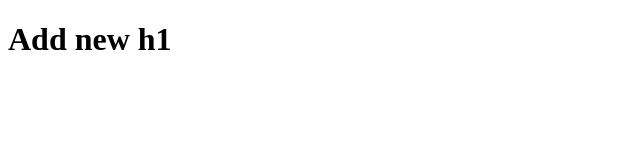
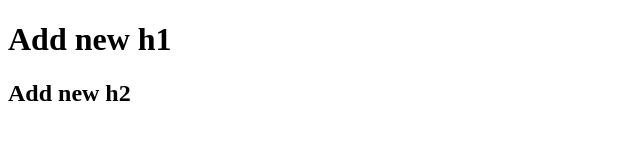
Before and after one commit to ev-ran/GIT_terminal_exercise, a plain HTML site: page index.html in a window 1280 px wide. Shown: the whole page, without its empty margins (0-640 px from the left). Drawn offline with Linux system fonts and the light colour scheme.

Commit message:
add new h2

```diff
--- a/index.html
+++ b/index.html
@@ -7,5 +7,6 @@
 </head>
 <body>
     <h1>Add new h1</h1>
+    <h2>Add new h2</h2>
 </body>
 </html>
```
